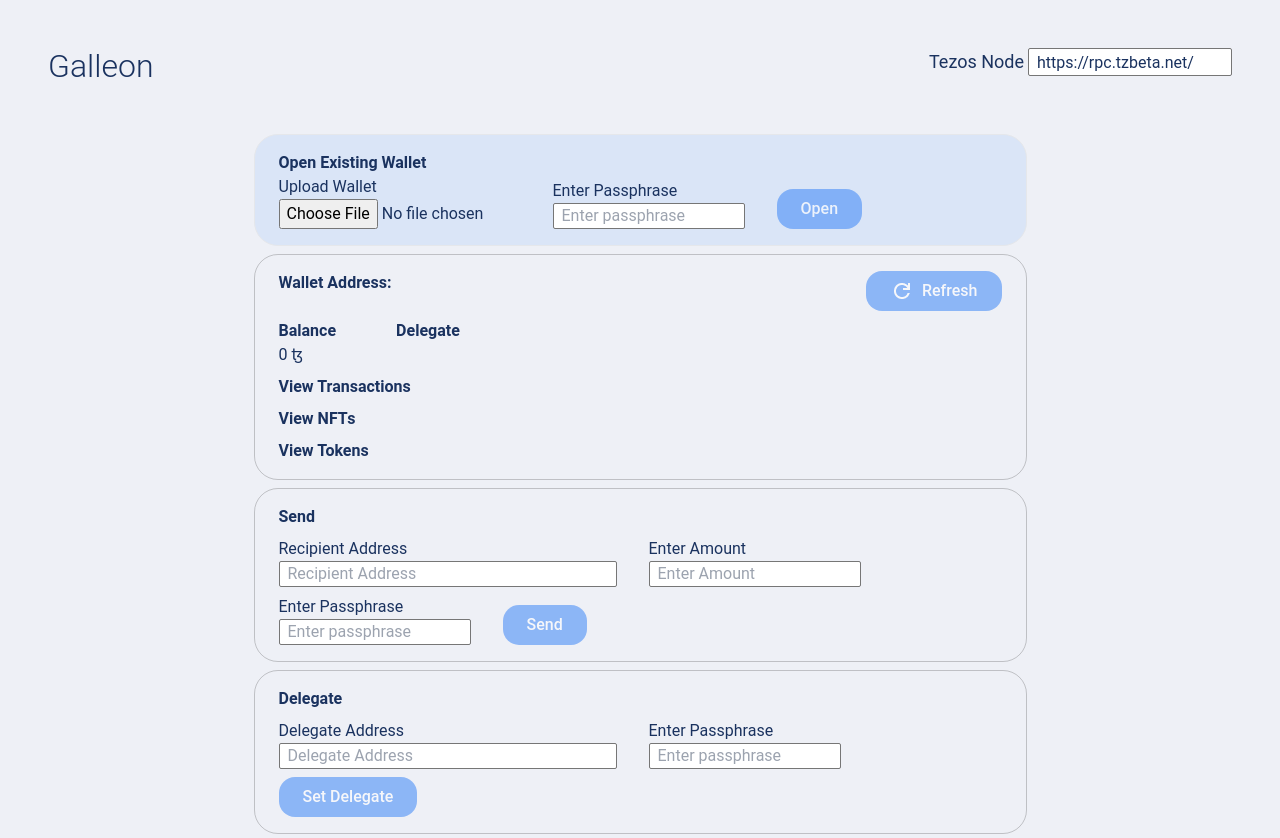
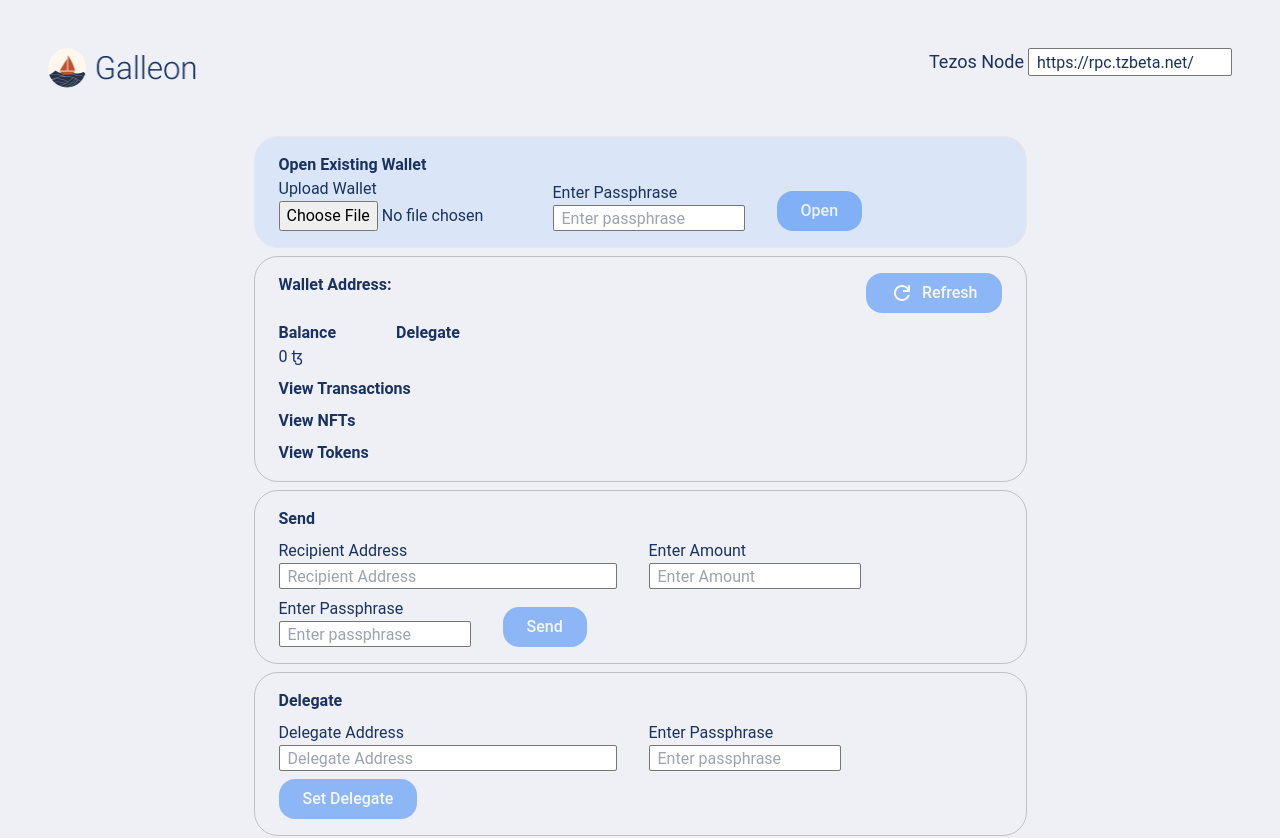
Before and after one commit to Cryptonomic/Galleon, a React app: page / in a window 1280 px wide. Shown: the top 838 px of the page. Built offline with nearby package versions, Linux system fonts and the light colour scheme.

Commit message:
add galleon logo

```diff
--- a/src/components/Header.tsx
+++ b/src/components/Header.tsx
@@ -1,4 +1,6 @@
 import React from 'react';
+
+import galleonLogo from '../assets/logo.png';
 
 const Header = ({
   tezosNodeAddress,
@@ -10,7 +12,9 @@
 
   return (
     <div className='flex justify-between'>
-      <p className='font-light text-[2rem] leading-[37.5px]'> Galleon </p>
+      <div className='w-[150px] h-[40px]'>
+        <img src={galleonLogo} alt='galleon' className='w-full h-full' />
+      </div>
       <div className='flex gap-x-1'>
         <p className='text-lg'>Tezos Node</p>
         <div className='w-[204px] h-[28px]'>
```
Also changed, not shown: src/assets/logo.png (added).
